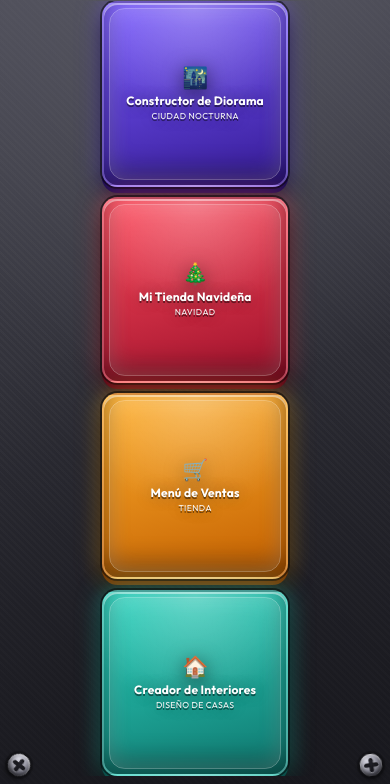
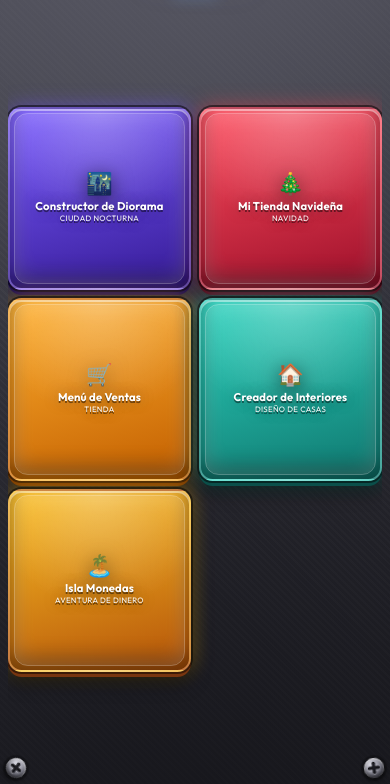
Before and after one commit to lkrrkl/Yayo-Juegos, a plain HTML site: page index.html in a window 390 px wide. Shown: the part 60-844 px from the top of the page. Drawn offline with Linux system fonts and the light colour scheme.

Commit message:
Update index.html

```diff
--- a/index.html
+++ b/index.html
@@ -121,7 +121,7 @@
   /* ============ REJILLA DE JUEGOS (2 COLUMNAS) ============ */
   .juegos{
     width:100%;
-    max-width:720px;                 /* más compacto para 2 columnas */
+    max-width:720px;
     display:grid;
     grid-template-columns: repeat(2, 1fr);
     gap:clamp(18px, 3vw, 32px);
@@ -175,6 +175,7 @@
   .boton:nth-child(2){ animation-delay:.15s; }
   .boton:nth-child(3){ animation-delay:.25s; }
   .boton:nth-child(4){ animation-delay:.35s; }
+  .boton:nth-child(5){ animation-delay:.45s; }
 
   .boton:focus-visible{
     outline:none;
@@ -295,6 +296,12 @@
     --cd:#0a4f4a;
     --glow:rgba(45,212,191,.55);
   }
+  .boton--islamonedas{
+    --c1:#fbbf24;
+    --c2:#b45309;
+    --cd:#78350f;
+    --glow:rgba(251,191,36,.55);
+  }
 
   @keyframes entrar{
     from{ opacity:0; transform:translateY(26px) scale(.96); }
@@ -302,7 +309,7 @@
   }
 
   /* ======================================================
-     MÓVIL: 1 COLUMNA (para que no queden demasiado pequeños)
+     MÓVIL: 2 COLUMNAS (ajustadas a la pantalla, sin scroll)
      ====================================================== */
   @media (max-width: 640px){
 
@@ -324,7 +331,7 @@
 
     .cabecera{
       flex: 0 0 auto;
-      margin-bottom: 4px;
+      margin-bottom: 6px;
     }
     .cabecera h1{ font-size: clamp(1.5rem, 7.5vw, 2.2rem); line-height:.95; }
     .cabecera h2{ font-size: .6rem; letter-spacing: .35em; text-indent: .35em; margin-top: 3px; }
@@ -333,39 +340,35 @@
     .juegos{
       flex: 1 1 auto;
       min-height: 0;
-      display: flex;
-      flex-direction: column;
-      align-items: center;
-      justify-content: center;
-      gap: clamp(6px, 1.2vh, 12px);
+      display: grid;
+      grid-template-columns: repeat(2, 1fr);
+      gap: clamp(8px, 2vw, 14px);
       width: 100%;
       max-width: none;
       overflow: hidden;
-      grid-template-columns: none;   /* anula el grid de 2 columnas */
+      align-content: center;
+      justify-items: center;
     }
 
     .boton{
-      flex: 1 1 0;
+      width: 100%;
+      max-width: none;
+      height: auto;
+      aspect-ratio: 1 / 1;
       min-height: 0;
-      min-width: 0;
-      width: auto;
-      height: auto;
-      max-width: 100%;
-      max-height: 100%;
-      aspect-ratio: 1 / 1;
-      margin: 0 auto;
+      margin: 0;
 
-      border-radius: clamp(14px, 4vw, 22px);
-      padding: clamp(10px, 3vw, 20px);
-      gap: clamp(4px, 1.5vw, 10px);
+      border-radius: clamp(12px, 3.5vw, 18px);
+      padding: clamp(8px, 2.5vw, 14px);
+      gap: clamp(3px, 1.2vw, 8px);
 
       box-shadow:
         0 0 0 2px rgba(0,0,0,.5),
-        0 6px 0 0 var(--cd),
-        0 12px 20px rgba(0,0,0,.6),
-        0 0 24px var(--glow),
+        0 5px 0 0 var(--cd),
+        0 10px 18px rgba(0,0,0,.6),
+        0 0 20px var(--glow),
         inset 0 2px 0 rgba(255,255,255,.45),
-        inset 0 -14px 24px rgba(0,0,0,.4);
+        inset 0 -12px 20px rgba(0,0,0,.4);
     }
 
     .boton:active{
@@ -374,53 +377,54 @@
         0 0 0 2px rgba(0,0,0,.5),
         0 2px 0 0 var(--cd),
         0 5px 12px rgba(0,0,0,.7),
-        0 0 20px var(--glow),
+        0 0 18px var(--glow),
         inset 0 2px 0 rgba(255,255,255,.35),
-        inset 0 -10px 20px rgba(0,0,0,.45);
+        inset 0 -8px 16px rgba(0,0,0,.45);
     }
 
-    .boton::before{ inset: 5px; }
+    .boton::before{ inset: 4px; }
 
-    .boton .icono{ font-size: clamp(1.3rem, 5vw, 2.2rem); }
-    .boton .nombre{ font-size: clamp(.75rem, 3vw, 1.05rem); line-height: 1.15; }
-    .boton .nombre small{ font-size: .72em; margin-top: 3px; letter-spacing: .04em; }
+    .boton .icono{ font-size: clamp(1.25rem, 5.5vw, 1.9rem); }
+    .boton .nombre{ font-size: clamp(.7rem, 2.8vw, .95rem); line-height: 1.15; }
+    .boton .nombre small{ font-size: .7em; margin-top: 2px; letter-spacing: .04em; }
 
-    .screw{ width: 22px; height: 22px; }
-    .screw--tl{ top: 8px; left: 8px; }
-    .screw--tr{ top: 8px; right: 8px; }
-    .screw--bl{ bottom: 8px; left: 8px; }
-    .screw--br{ bottom: 8px; right: 8px; }
+    .screw{ width: 20px; height: 20px; }
+    .screw--tl{ top: 6px; left: 6px; }
+    .screw--tr{ top: 6px; right: 6px; }
+    .screw--bl{ bottom: 6px; left: 6px; }
+    .screw--br{ bottom: 6px; right: 6px; }
   }
 
   /* Pantallas muy pequeñas */
   @media (max-width: 380px){
-    .boton .icono{ font-size: clamp(1.1rem, 4.5vw, 1.6rem); }
-    .boton .nombre{ font-size: clamp(.7rem, 2.7vw, .9rem); }
+    .boton .icono{ font-size: clamp(1.1rem, 5vw, 1.5rem); }
+    .boton .nombre{ font-size: clamp(.65rem, 2.6vw, .85rem); }
+    .juegos{ gap: 6px; }
   }
 
-  /* Landscape móvil: fila horizontal */
+  /* Landscape móvil: también 2 columnas */
   @media (max-width: 900px) and (max-height: 500px) and (orientation: landscape){
     html, body{ height: 100%; overflow: hidden; }
     body{
       height: 100dvh;
       padding: 6px;
     }
-    .cabecera h1{ font-size: 1.4rem; }
-    .cabecera h2{ font-size: .55rem; }
+    .cabecera h1{ font-size: 1.35rem; }
+    .cabecera h2{ font-size: .5rem; }
     .cabecera .linea{ display: none; }
-    .cabecera{ margin-bottom: 2px; }
+    .cabecera{ margin-bottom: 4px; }
     .juegos{
-      flex-direction: row;
-      gap: 8px;
-      grid-template-columns: none;
+      grid-template-columns: repeat(2, 1fr);
+      gap: 6px;
+      align-content: center;
     }
     .boton{
-      flex: 1 1 0;
       aspect-ratio: 1 / 1;
-      width: auto;
-      height: 100%;
-      max-height: 100%;
+      padding: 6px;
+      gap: 2px;
     }
+    .boton .icono{ font-size: 1.1rem; }
+    .boton .nombre{ font-size: .65rem; }
   }
 
   @media (prefers-reduced-motion: reduce){
@@ -484,6 +488,16 @@
       </span>
     </a>
 
+    <a class="boton boton--islamonedas"
+       href="https://lkrrkl.github.io/Isla-Monedas/"
+       target="_blank" rel="noopener noreferrer">
+      <span class="icono">🏝️</span>
+      <span class="nombre">
+        Isla Monedas
+        <small>Aventura de Dinero</small>
+      </span>
+    </a>
+
   </main>
 
 </body>
```
